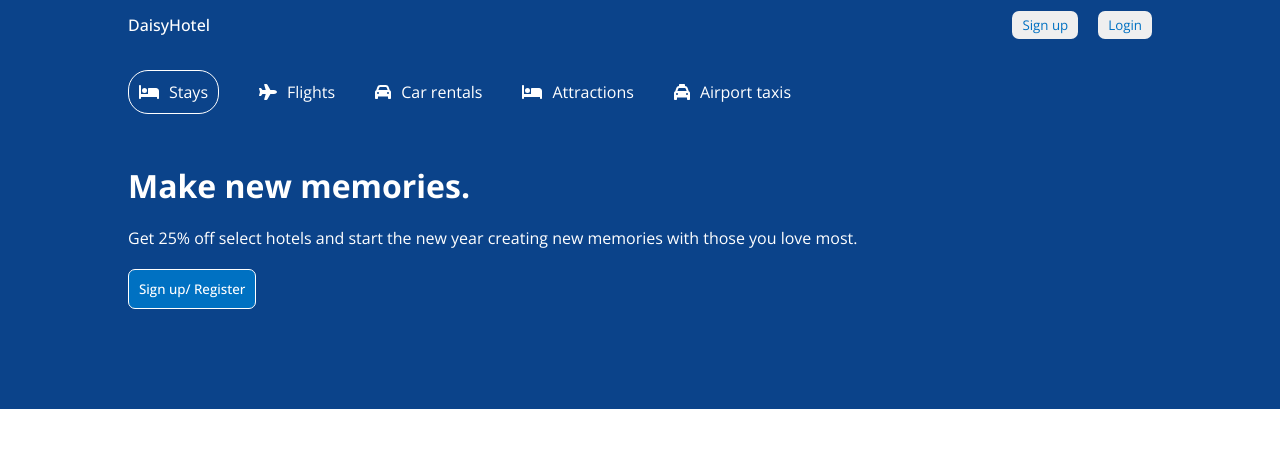
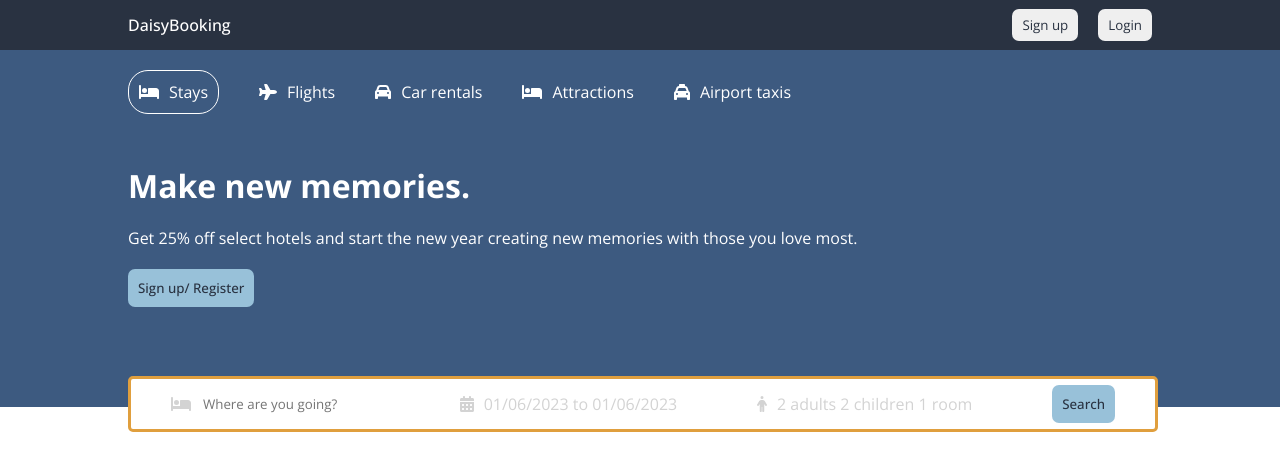
Before and after one commit to daisyle0203/Reservation_App, a React (Create React App) app: page / in a window 1280 px wide. Shown: the top 470 px of the page. Built offline with nearby package versions, Linux system fonts and the light colour scheme.

Commit message:
add react date range to the header component

```diff
--- a/package.json
+++ b/package.json
@@ -10,6 +10,7 @@
     "@testing-library/jest-dom": "^5.16.4",
     "@testing-library/react": "^13.1.1",
     "@testing-library/user-event": "^13.5.0",
+    "date-fns": "^2.28.0",
     "react": "^18.0.0",
     "react-date-range": "^1.4.0",
     "react-dom": "^18.0.0",
--- a/src/components/header/Header.jsx
+++ b/src/components/header/Header.jsx
@@ -1,13 +1,29 @@
+import { useState } from "react"
 import {
   faBed,
+  faCalendarDays,
   faCar,
+  faPerson,
   faPlane,
   faTaxi,
 } from "@fortawesome/free-solid-svg-icons"
 import { FontAwesomeIcon } from "@fortawesome/react-fontawesome"
+import { DateRange } from "react-date-range"
+import "react-date-range/dist/styles.css" // main css file
+import "react-date-range/dist/theme/default.css" // theme css file
+import { format } from "date-fns"
 import "./header.css"
 
 const Header = () => {
+  const [openDate, setOpenDate] = useState(false)
+  const [date, setDate] = useState([
+    {
+      startDate: new Date(),
+      endDate: new Date(),
+      key: "selection",
+    },
+  ])
+
   return (
     <div className="header">
       <div className="headerContainer">
@@ -39,6 +55,48 @@
           with those you love most.
         </p>
         <button className="headerBtn">Sign up/ Register</button>
+
+        <div className="headerSearch">
+          <div className="headerSearchItem">
+            <FontAwesomeIcon icon={faBed} className="headerIcon" />
+            <input
+              type="text"
+              placeholder="Where are you going?"
+              className="headerSearchInput"
+            />
+          </div>
+
+          <div className="headerSearchItem">
+            <FontAwesomeIcon icon={faCalendarDays} className="headerIcon" />
+            <span
+              onClick={() => setOpenDate(!openDate)}
+              className="headerSearchText"
+            >{`${format(date[0].startDate, "MM/dd/yyyy")} to ${format(
+              date[0].endDate,
+              "MM/dd/yyyy"
+            )}`}</span>
+            {openDate && (
+              <DateRange
+                editableDateInputs={true}
+                onChange={(item) => setDate([item.selection])}
+                moveRangeOnFirstSelection={false}
+                ranges={date}
+                className="date"
+              />
+            )}
+          </div>
+
+          <div className="headerSearchItem">
+            <FontAwesomeIcon icon={faPerson} className="headerIcon" />
+            <span className="headerSearchText">
+              {" "}
+              2 adults 2 children 1 room
+            </span>
+          </div>
+          <div className="headerSearchItem">
+            <button className="headerBtn">Search</button>
+          </div>
+        </div>
       </div>
     </div>
   )
--- a/src/components/header/header.css
+++ b/src/components/header/header.css
@@ -1,5 +1,5 @@
 .header {
-  background-color:#0B438A;
+  background-color:#3d5a80;
   color: white;
   display: flex;
   justify-content: center;
@@ -39,11 +39,53 @@
 }
 
 .headerBtn {
-  background-color: #0071c2;
-  color: white;
+  background-color: #98c1d9;
+  color: #293241;
   font-weight: 500;
-  border: white 1px solid;
+  border: none;
   padding: 10px;
   cursor: pointer;
   border-radius: 7px;
 }
+
+
+.headerSearch {
+  height: 30px;
+  background-color: white;
+  border: 3px solid #e09f3e;
+  display: flex;
+  align-items: center;
+  justify-content: space-around;
+  padding: 10px 0px;
+  border-radius: 5px;
+  position: absolute;
+  bottom: -25px;
+  width: 100%;
+  max-width: 1024px;
+}
+
+.headerIcon {
+  color: lightgray;
+}
+
+.headerSearchItem {
+  display: flex;
+  align-items: center;
+  gap: 10px;
+}
+
+.headerSearchInput {
+  border: none;
+  outline: none;
+}
+
+.headerSearchText {
+  color: lightgray;
+  cursor: pointer;
+}
+
+.date {
+  position: absolute;
+  top: 50px;
+  z-index: 2;
+}
--- a/src/components/navbar/Navbar.jsx
+++ b/src/components/navbar/Navbar.jsx
@@ -4,7 +4,7 @@
   return (
     <div className="navbar">
       <div className="navContainer">
-        <span className="logo">DaisyHotel</span>
+        <span className="logo">DaisyBooking</span>
         <div className="navItems">
           <button className="navButton">Sign up</button>
           <button className="navButton">Login</button>
--- a/src/components/navbar/navbar.css
+++ b/src/components/navbar/navbar.css
@@ -1,6 +1,6 @@
 .navbar {
   height: 50px;
-  background-color:#0B438A;
+  background-color: #293241;
   display: flex;
   justify-content: center;
 }
@@ -21,8 +21,8 @@
 .navButton {
   margin-left: 20px;
   border: none;
-  padding: 5px 10px;
+  padding: 7px 10px;
   cursor: pointer;
-  color: #0071c2;
-  border-radius: 7px
+  color: #293241;
+  border-radius: 7px;
 }
```
Also changed, not shown: 2 other files (tests, documents, lock files or other folders).
